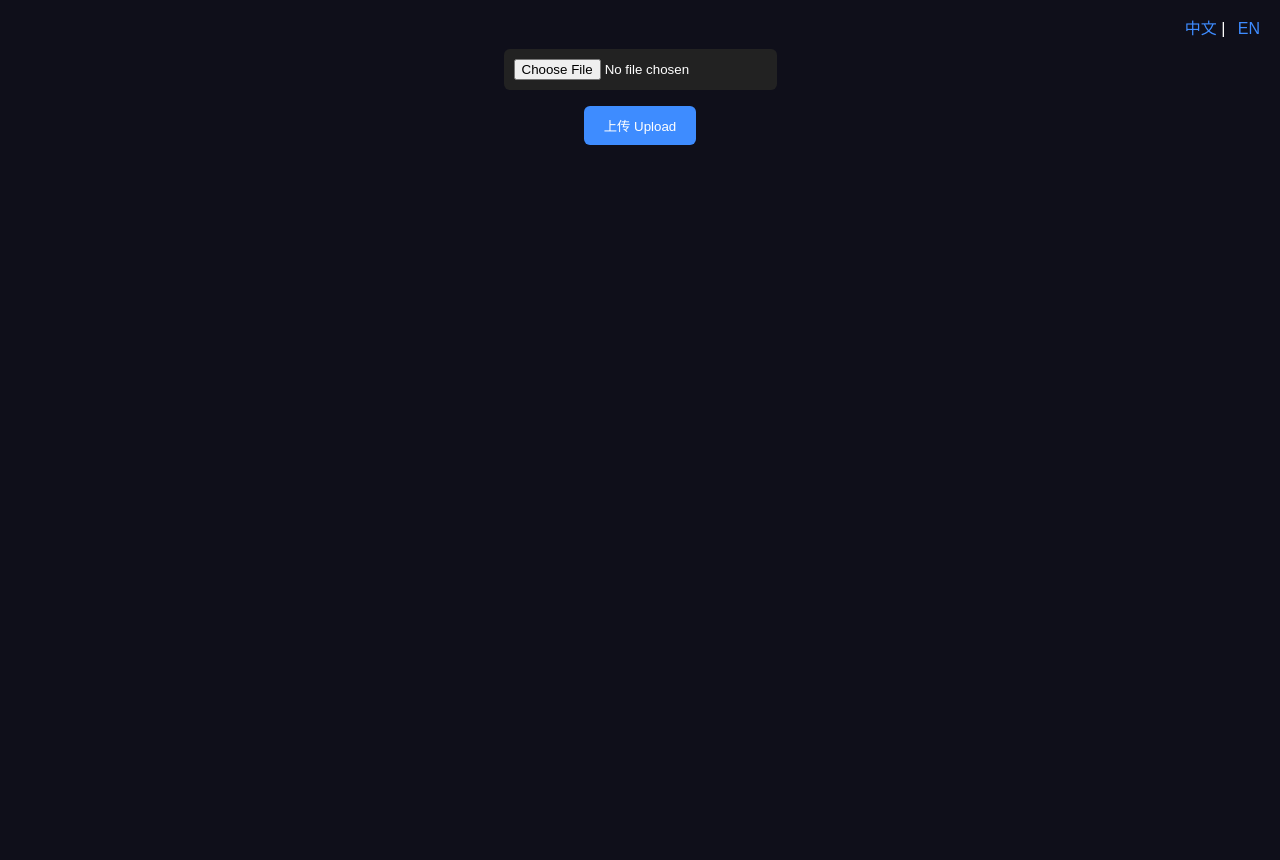
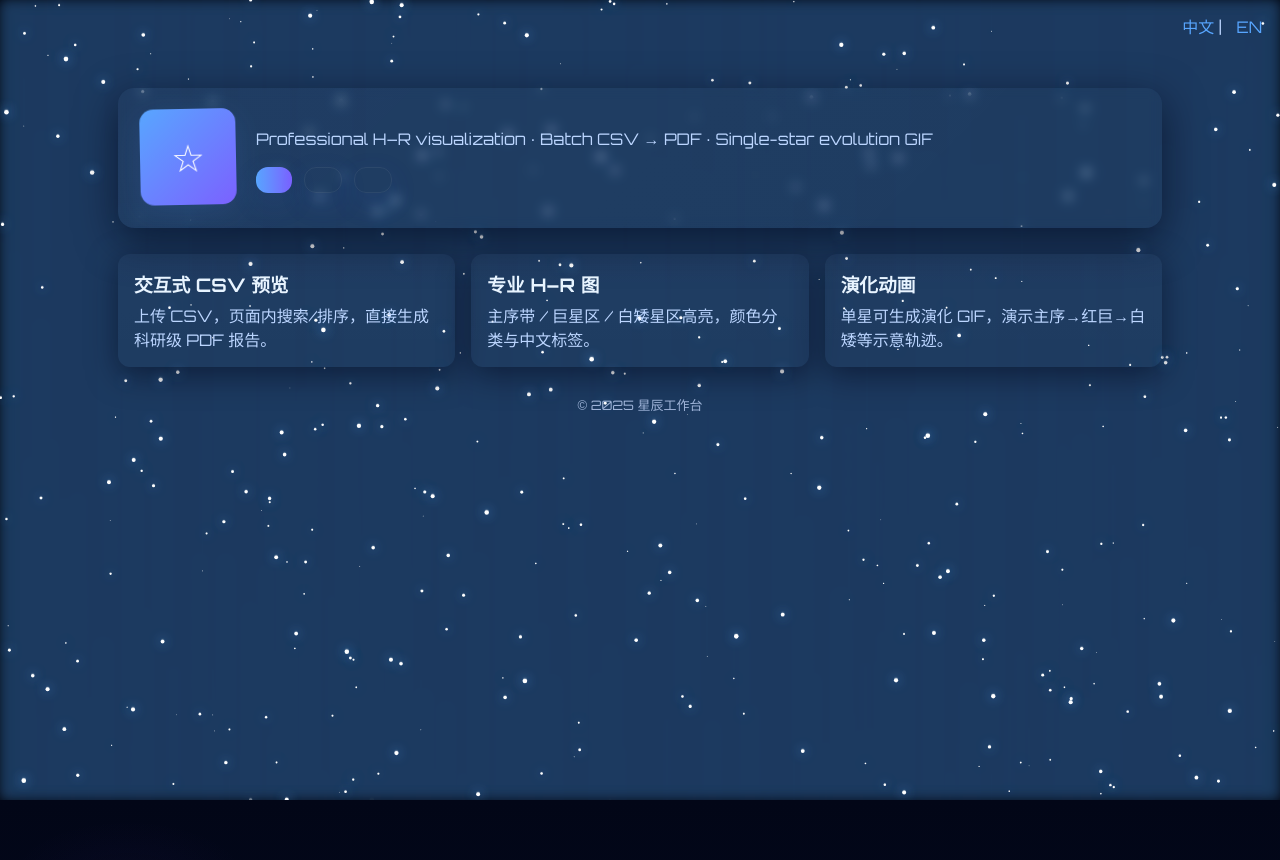
Before and after one commit to sriubasastor-debug/stellar-spectrum-web, a Python web app: template templates/csv.html in a window 1280 px wide. Before the commit the page ends 145 px from the top, so only its background shows below. Run offline with Jinja, Linux system fonts and the light colour scheme; the template is opened without the code that fills it: most values are stand-ins (such as "Sample title", 1, 10 or a date in 2020); some libraries are stand-ins or nearby versions; some web fonts are replaced.

Commit message:
Update csv.html

```diff
--- a/templates/csv.html
+++ b/templates/csv.html
@@ -1,26 +1,139 @@
 <!DOCTYPE html>
-<html>
+<html lang="{{ 'zh' if lang == 'zh' else 'en' }}">
 <head>
-    <meta charset="UTF-8">
-    <title>{{ t('csv') }}</title>
-    <style>
-        body { background:#0f0f1a;color:white;font-family:Arial;padding:20px;text-align:center; }
-        input { padding:10px;background:#222;color:white;border:none;border-radius:6px; }
-        .btn { padding:10px 20px;background:#3e8cff;color:white;border:none;border-radius:6px;cursor:pointer; }
-        .lang { position:absolute;top:15px;right:20px; }
-        .lang a {color:#3e8cff;margin-left:8px;text-decoration:none;}
-    </style>
+  <meta charset="utf-8" />
+  <meta name="viewport" content="width=device-width,initial-scale=1" />
+  <title>{{ t('title') if t else '恒星光谱工作台' }}</title>
+
+  <!-- AOS 动画 -->
+  <link href="https://cdn.jsdelivr.net/npm/aos@2.3.4/dist/aos.css" rel="stylesheet" />
+  <!-- Google font fallback -->
+  <link href="https://fonts.googleapis.com/css2?family=Orbitron:wght@400;700&display=swap" rel="stylesheet">
+
+  <style>
+    /* 载入本地中文字体（请确保 static/fonts/NotoSansSC-Regular.otf 已存在） */
+    @font-face {
+      font-family: "CHN";
+      src: url("/static/fonts/NotoSansSC-Regular.otf") format("opentype");
+      font-weight: 400;
+      font-style: normal;
+    }
+    :root{
+      --bg1:#020617;
+      --bg2:#071028;
+      --neon:#58a6ff;
+      --accent:#7b61ff;
+      --glass: rgba(255,255,255,0.03);
+    }
+    *{box-sizing:border-box}
+    html,body{height:100%;margin:0;font-family: "CHN", "Orbitron", sans-serif;color:#e8f4ff}
+    body{background:radial-gradient(1200px 600px at 10% 10%, rgba(124,58,237,0.04), transparent 10%), linear-gradient(180deg,var(--bg1),var(--bg2));overflow:hidden}
+
+    /* starfield canvas full screen */
+    canvas#starfield{position:fixed;inset:0;z-index:0}
+
+    /* foreground container */
+    .wrap{position:relative;z-index:5;max-width:1100px;margin:60px auto;padding:28px}
+
+    .hero{
+      display:flex;align-items:center;gap:20px;padding:22px;border-radius:16px;background:linear-gradient(135deg, rgba(255,255,255,0.02), rgba(255,255,255,0.01));
+      box-shadow:0 12px 40px rgba(2,6,23,0.6);backdrop-filter:blur(6px)
+    }
+    .logo{
+      width:96px;height:96px;border-radius:14px;background:linear-gradient(135deg,var(--neon),var(--accent));
+      display:flex;align-items:center;justify-content:center;color:white;font-size:38px;box-shadow:0 8px 30px rgba(80,150,255,0.12)
+    }
+    .meta h1{margin:0;font-size:28px;letter-spacing: -0.5px}
+    .meta p{margin:6px 0 0;color:#bcd6ff}
+
+    .actions{margin-top:18px;display:flex;gap:12px;flex-wrap:wrap}
+    .btn{padding:12px 18px;border-radius:12px;background:linear-gradient(90deg,var(--neon),var(--accent));color:white;text-decoration:none;font-weight:700;box-shadow:0 10px 30px rgba(60,100,230,0.12)}
+    .btn.ghost{background:transparent;border:1px solid rgba(255,255,255,0.06);color:#bcd6ff}
+
+    .grid{margin-top:26px;display:grid;grid-template-columns:repeat(auto-fit,minmax(260px,1fr));gap:16px}
+    .card{padding:16px;border-radius:12px;background:linear-gradient(180deg, rgba(255,255,255,0.02), rgba(255,255,255,0.01));box-shadow:0 8px 30px rgba(2,6,23,0.5)}
+    .card h3{margin:0 0 6px}
+    .card p{margin:0;color:#bcd6ff}
+
+    .footer{margin-top:28px;text-align:center;color:#9fb4d9;font-size:13px}
+
+    .lang{position:fixed;right:18px;top:14px;color:#bcd6ff;z-index:10}
+    .lang a{color:var(--neon);text-decoration:none;margin-left:10px}
+    @media (max-width:640px){.hero{flex-direction:column;align-items:flex-start}.logo{width:70px;height:70px}}
+  </style>
 </head>
 <body>
-    <div class="lang">
-        <a href="/csv?lang=zh">中文</a> | <a href="/csv?lang=en">EN</a>
+  <canvas id="starfield"></canvas>
+
+  <div class="lang">
+    <a href="/?lang=zh">中文</a> | <a href="/?lang=en">EN</a>
+  </div>
+
+  <div class="wrap" data-aos="fade-up">
+    <div class="hero" data-aos="zoom-in">
+      <div class="logo" id="logo">☆</div>
+      <div class="meta">
+        <h1>{{ t('title') if t else '恒星光谱工作台' }}</h1>
+        <p>{{ '专业 H–R 可视化 · 批量 CSV → PDF 报告 · 单星演化 GIF' if lang=='zh' else 'Professional H–R visualization · Batch CSV → PDF · Single-star evolution GIF' }}</p>
+
+        <div class="actions">
+          <a class="btn" href="/single?lang={{lang}}">{{ t('single') if t else '单星分析' }}</a>
+          <a class="btn ghost" href="/csv?lang={{lang}}">{{ t('csv') if t else '批量 CSV' }}</a>
+          <a class="btn ghost" href="/download_desktop">{{ t('download_desktop') if t else '桌面打包说明' }}</a>
+        </div>
+      </div>
     </div>
 
-    <h1>{{ t('csv') }}</h1>
+    <div class="grid" data-aos="fade-up" data-aos-delay="80">
+      <div class="card">
+        <h3>交互式 CSV 预览</h3>
+        <p>上传 CSV，页面内搜索/排序，直接生成科研级 PDF 报告。</p>
+      </div>
+      <div class="card">
+        <h3>专业 H–R 图</h3>
+        <p>主序带 / 巨星区 / 白矮星区高亮，颜色分类与中文标签。</p>
+      </div>
+      <div class="card">
+        <h3>演化动画</h3>
+        <p>单星可生成演化 GIF，演示主序→红巨→白矮等示意轨迹。</p>
+      </div>
+    </div>
 
-    <form method="POST" enctype="multipart/form-data">
-        <input type="file" name="csvfile" accept=".csv">
-        <p><button class="btn" type="submit">上传 Upload</button></p>
-    </form>
+    <div class="footer" data-aos="fade-up" data-aos-delay="160">© 2025 星辰工作台</div>
+  </div>
+
+  <!-- libs -->
+  <script src="https://cdn.jsdelivr.net/npm/aos@2.3.4/dist/aos.js"></script>
+  <script src="https://cdnjs.cloudflare.com/ajax/libs/gsap/3.12.2/gsap.min.js"></script>
+
+  <script>
+    // init animations
+    AOS.init({duration:700,once:true});
+
+    // logo subtle animation
+    gsap.from("#logo",{y:-6,rotation:-6,duration:1.4,repeat:-1,yoyo:true,ease:"sine.inOut"});
+
+    // starfield
+    const canvas = document.getElementById('starfield');
+    const ctx = canvas.getContext('2d');
+    let w,h,stars=[];
+    function resize(){w=canvas.width=innerWidth;h=canvas.height=innerHeight}
+    window.addEventListener('resize', resize);
+    resize();
+    function initStars(){stars=[];for(let i=0;i<400;i++){stars.push({x:Math.random()*w,y:Math.random()*h,z:Math.random()*2+0.3})}}
+    initStars();
+    function tick(){
+      ctx.fillStyle='rgba(0,0,8,0.45)';
+      ctx.fillRect(0,0,w,h);
+      ctx.shadowBlur=12;ctx.shadowColor='#4ea3ff';
+      for(let s of stars){
+        ctx.beginPath();ctx.fillStyle='white';ctx.arc(s.x,s.y,s.z,0,Math.PI*2);ctx.fill();
+        s.y += s.z*0.3;
+        if(s.y>h) s.y=0;
+      }
+      requestAnimationFrame(tick);
+    }
+    tick();
+  </script>
 </body>
 </html>
```
